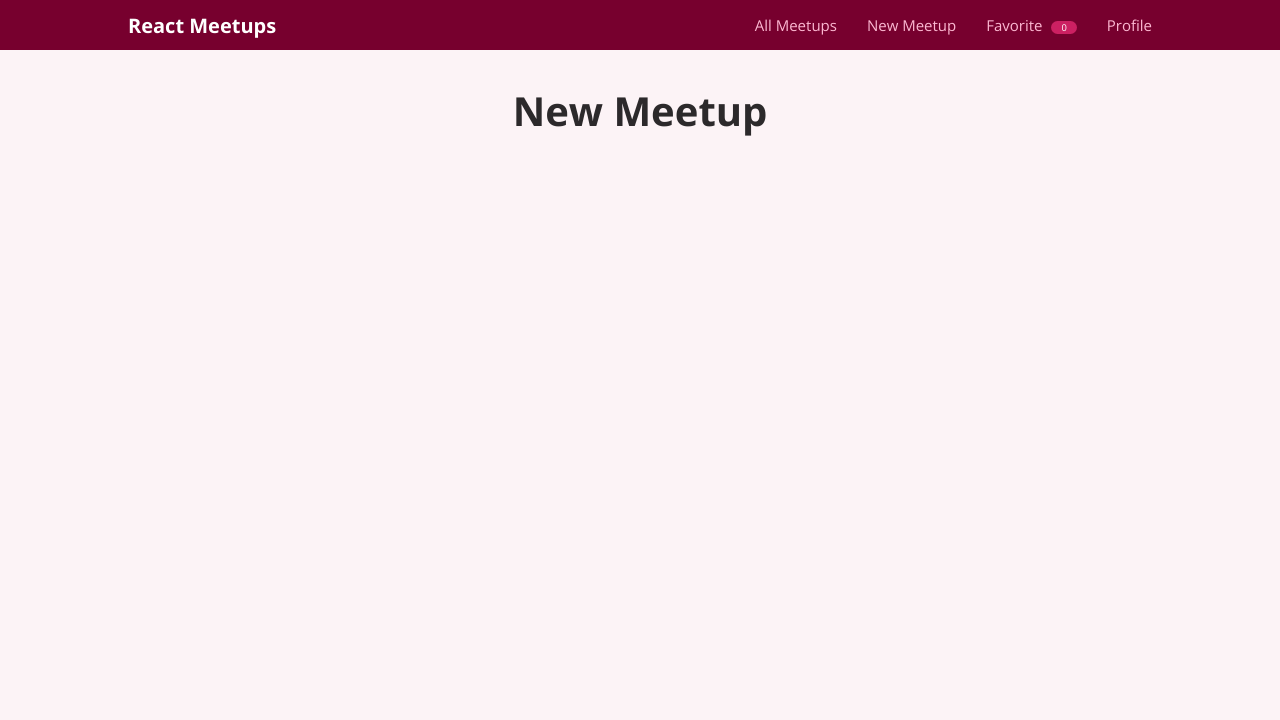
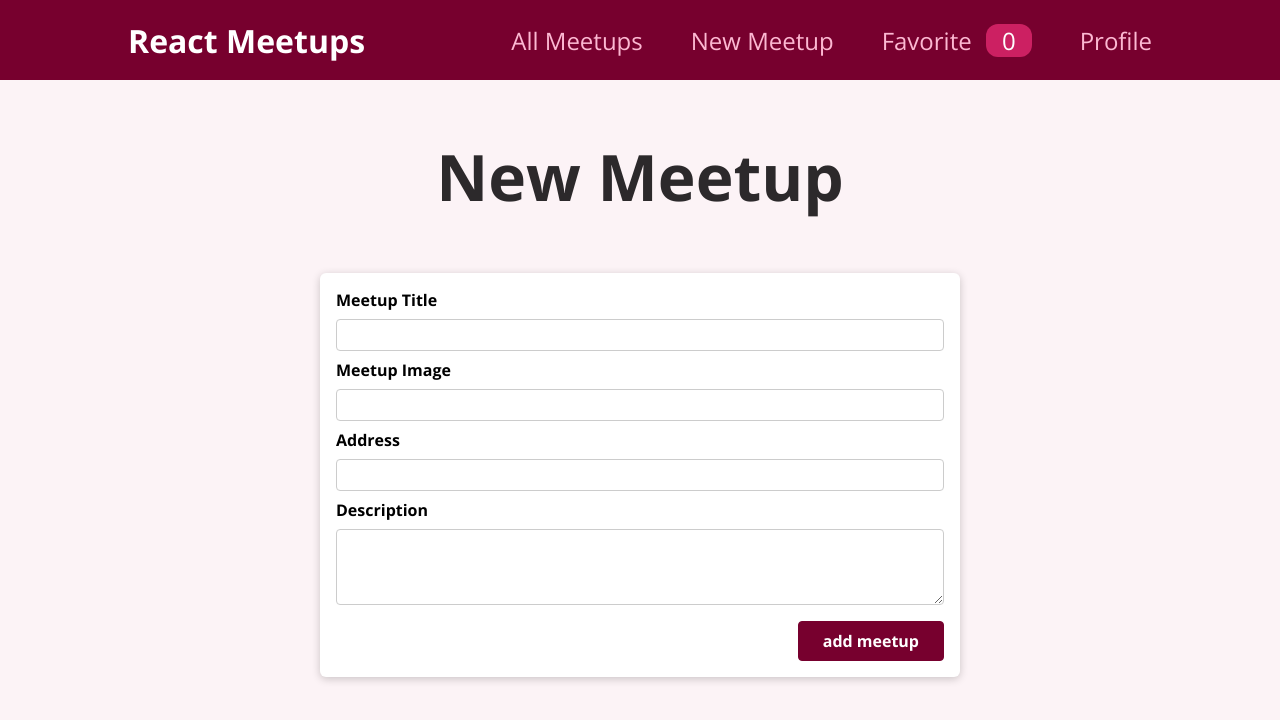
Before and after one commit to mahmoudfouadweb/Simple-React-Like-unlike-Favebook, a React (Create React App) app: page /new-meetup in a window 1280 px wide. Shown: the top 720 px of the page. Built offline with nearby package versions, Linux system fonts and the light colour scheme.

Commit message:
add addMeetupHandler function to post request

```diff
--- a/src/components/meetups/MeetupForm.js
+++ b/src/components/meetups/MeetupForm.js
@@ -1,9 +1,61 @@
+import { useRef } from 'react';
+import Card from '../../ui/Card';
+
+import classes from './MeetupForm.module.css';
+
 function MeetupForm() {
+  const titleInputRef = useRef();
+  const imageInputRef = useRef();
+  const addressInputRef = useRef();
+  const descriptionInputRef = useRef();
+
+  function submitHandler(e) {
+    e.preventDefault();
+
+    const enteredTitle = titleInputRef.current.value;
+    const enteredImage = imageInputRef.current.value;
+    const enteredAddress = addressInputRef.current.value;
+    const enteredDescription = descriptionInputRef.current.value;
+
+    const meetupData = {
+      title: enteredTitle,
+      image: enteredImage,
+      address: enteredAddress,
+      description: enteredDescription,
+    };
+
+    console.log(Object.keys(meetupData).length);
+  }
   return (
-    <form>
-      <label htmlFor="">Title</label>
-      <input type="text" id="" />
-    </form>
+    <Card>
+      <form className={classes.form} onSubmit={submitHandler}>
+        <div className={classes.control}>
+          <label htmlFor="title">Meetup Title</label>
+          <input type="text" id="title" required ref={titleInputRef} />
+        </div>
+        <div className={classes.control}>
+          <label htmlFor="image">Meetup Image</label>
+          <input type="url" id="image" required ref={imageInputRef} />
+        </div>
+        <div className={classes.control}>
+          <label htmlFor="address"> Address</label>
+          <input type="text" id="address" required ref={addressInputRef} />
+        </div>
+        <div className={classes.control}>
+          <label htmlFor="description"> Description</label>
+          <textarea
+            type="text"
+            id="description"
+            rows={3}
+            required
+            ref={descriptionInputRef}
+          />
+        </div>
+        <div className={classes.actions}>
+          <button>add meetup</button>
+        </div>
+      </form>
+    </Card>
   );
 }
 
--- a/src/index.css
+++ b/src/index.css
@@ -1,7 +1,7 @@
 @import url('https://fonts.googleapis.com/css2?family=Open+Sans:wght@400;700&display=swap');
 
 * {
-  font-size: 62.5%;
+  /* font-size: 62.5%; */
   box-sizing: border-box;
 }
 
--- a/src/pages/NewMeetupPage.js
+++ b/src/pages/NewMeetupPage.js
@@ -1,7 +1,11 @@
+import MeetupForm from '../components/meetups/MeetupForm';
+
 function NewMeetupPage() {
+  function addMeetupHandler(meetupObj) {}
   return (
     <section>
       <h1>New Meetup</h1>
+      <MeetupForm onAddMeetup={addMeetupHandler} />
     </section>
   );
 }
```
